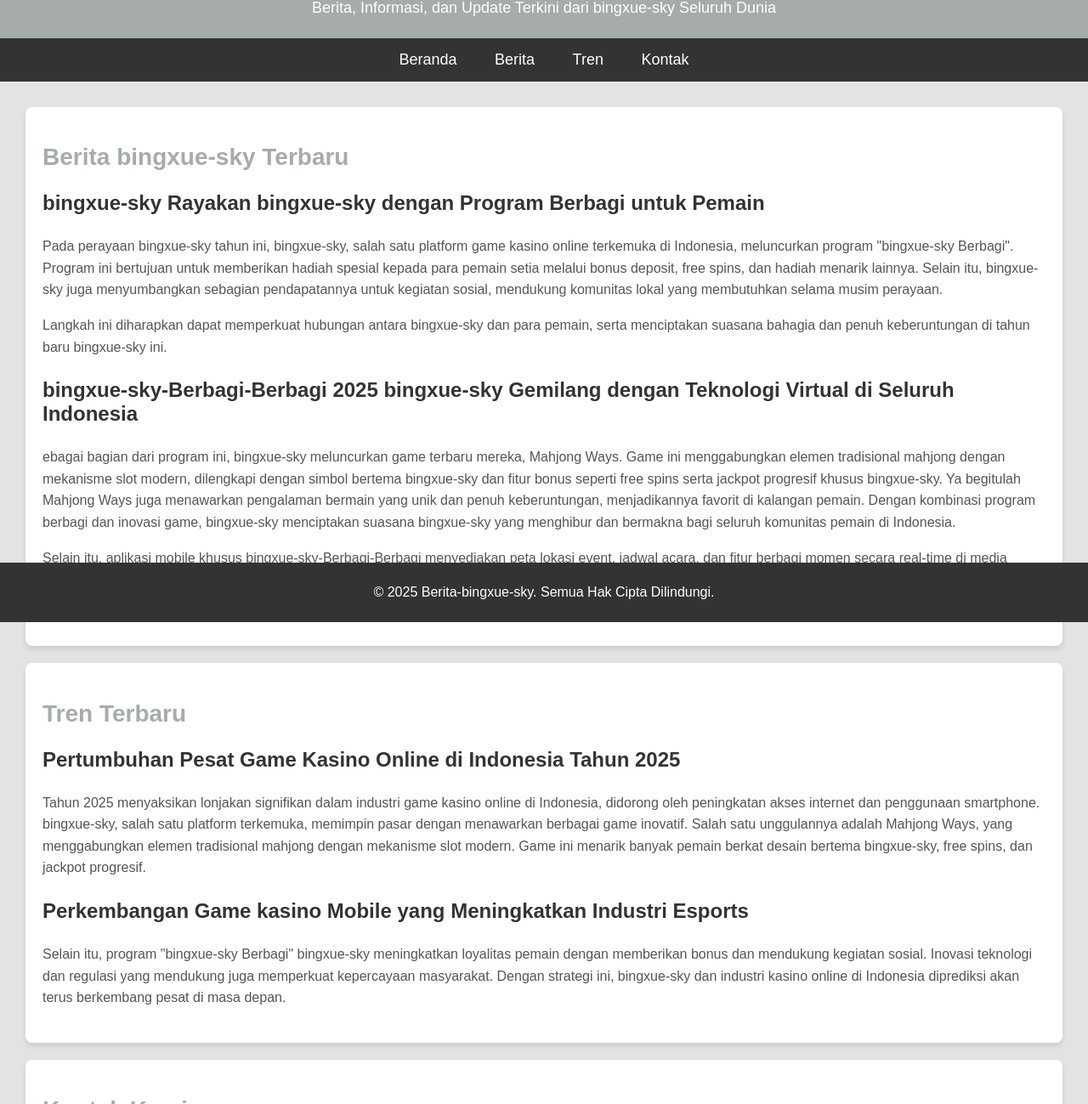
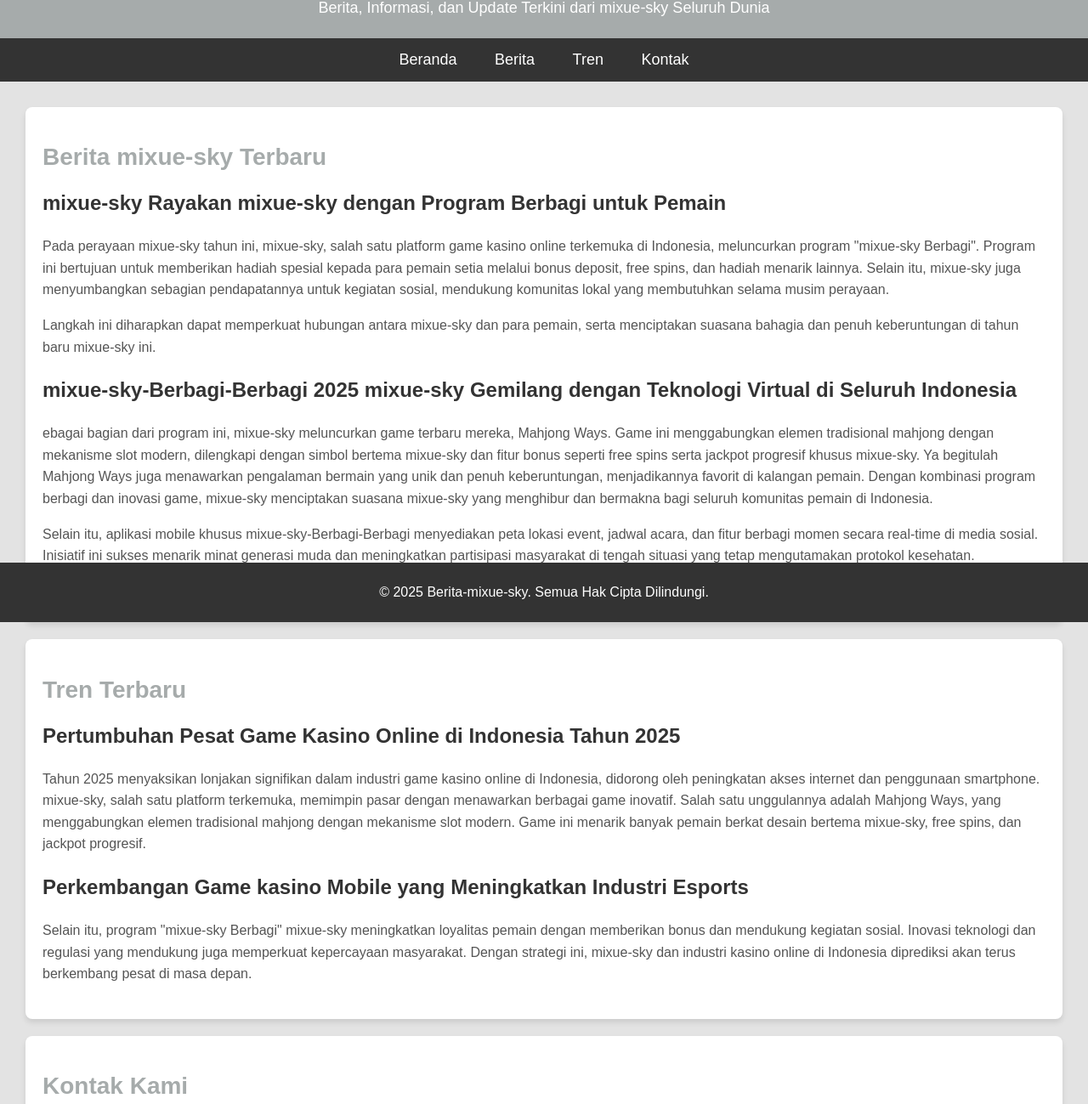
Before and after one commit to mixue-sky/News, a plain HTML site: page index.html in a window 1280 px wide. Shown: the part 68-1367 px from the top of the page at 85% size. Drawn offline with Linux system fonts and the light colour scheme.

Commit message:
Update index.html

```diff
--- a/index.html
+++ b/index.html
@@ -3,10 +3,10 @@
 <head>
     <meta charset="UTF-8">
     <meta name="viewport" content="width=device-width, initial-scale=1.0">
-    <meta name="description" content="bingxue-sky - Berita, informasi, dan update terkini dari seluruh dunia">
-    <meta name="keywords" content="bingxue-sky, berita, info terkini, update, liputan">
-    <meta name="author" content="bingxue-sky Berbagi 2025">
-    <title>bingxue-sky</title>
+    <meta name="description" content="mixue-sky - Berita, informasi, dan update terkini dari seluruh dunia">
+    <meta name="keywords" content="mixue-sky, berita, info terkini, update, liputan">
+    <meta name="author" content="mixue-sky Berbagi 2025">
+    <title>mixue-sky</title>
     <style>
         body {
             font-family: 'Arial', sans-serif;
@@ -91,8 +91,8 @@
 <body>
     <!-- Header -->
     <header>
-        <h1>bingxue-sky</h1>
-        <p>Berita, Informasi, dan Update Terkini dari bingxue-sky Seluruh Dunia</p>
+        <h1>mixue-sky</h1>
+        <p>Berita, Informasi, dan Update Terkini dari mixue-sky Seluruh Dunia</p>
     </header>
 
     <!-- Navigation -->
@@ -109,16 +109,16 @@
     <main>
         <!-- Section Berita -->
         <section id="news">
-            <h2>Berita bingxue-sky Terbaru</h2>
+            <h2>Berita mixue-sky Terbaru</h2>
             <article>
-                <h3>bingxue-sky Rayakan bingxue-sky dengan Program Berbagi untuk Pemain</h3>
-                <p>Pada perayaan bingxue-sky tahun ini, bingxue-sky, salah satu platform game kasino online terkemuka di Indonesia, meluncurkan program "bingxue-sky Berbagi". Program ini bertujuan untuk memberikan hadiah spesial kepada para pemain setia melalui bonus deposit, free spins, dan hadiah menarik lainnya. Selain itu, bingxue-sky juga menyumbangkan sebagian pendapatannya untuk kegiatan sosial, mendukung komunitas lokal yang membutuhkan selama musim perayaan. </p>
-                <p>Langkah ini diharapkan dapat memperkuat hubungan antara bingxue-sky dan para pemain, serta menciptakan suasana bahagia dan penuh keberuntungan di tahun baru bingxue-sky ini.</p>
+                <h3>mixue-sky Rayakan mixue-sky dengan Program Berbagi untuk Pemain</h3>
+                <p>Pada perayaan mixue-sky tahun ini, mixue-sky, salah satu platform game kasino online terkemuka di Indonesia, meluncurkan program "mixue-sky Berbagi". Program ini bertujuan untuk memberikan hadiah spesial kepada para pemain setia melalui bonus deposit, free spins, dan hadiah menarik lainnya. Selain itu, mixue-sky juga menyumbangkan sebagian pendapatannya untuk kegiatan sosial, mendukung komunitas lokal yang membutuhkan selama musim perayaan. </p>
+                <p>Langkah ini diharapkan dapat memperkuat hubungan antara mixue-sky dan para pemain, serta menciptakan suasana bahagia dan penuh keberuntungan di tahun baru mixue-sky ini.</p>
             </article>
             <article>
-                <h3>bingxue-sky-Berbagi-Berbagi 2025 bingxue-sky Gemilang dengan Teknologi Virtual di Seluruh Indonesia</h3>
-                <p>ebagai bagian dari program ini, bingxue-sky meluncurkan game terbaru mereka, Mahjong Ways. Game ini menggabungkan elemen tradisional mahjong dengan mekanisme slot modern, dilengkapi dengan simbol bertema bingxue-sky dan fitur bonus seperti free spins serta jackpot progresif khusus bingxue-sky. Ya begitulah Mahjong Ways juga menawarkan pengalaman bermain yang unik dan penuh keberuntungan, menjadikannya favorit di kalangan pemain. Dengan kombinasi program berbagi dan inovasi game, bingxue-sky menciptakan suasana bingxue-sky yang menghibur dan bermakna bagi seluruh komunitas pemain di Indonesia.</p>
-                <p>Selain itu, aplikasi mobile khusus bingxue-sky-Berbagi-Berbagi menyediakan peta lokasi event, jadwal acara, dan fitur berbagi momen secara real-time di media sosial. Inisiatif ini sukses menarik minat generasi muda dan meningkatkan partisipasi masyarakat di tengah situasi yang tetap mengutamakan protokol kesehatan. Kesuksesan bingxue-sky-Berbagi-Berbagi 2025 menunjukkan adaptasi budaya tradisional dengan kemajuan teknologi modern.</p>
+                <h3>mixue-sky-Berbagi-Berbagi 2025 mixue-sky Gemilang dengan Teknologi Virtual di Seluruh Indonesia</h3>
+                <p>ebagai bagian dari program ini, mixue-sky meluncurkan game terbaru mereka, Mahjong Ways. Game ini menggabungkan elemen tradisional mahjong dengan mekanisme slot modern, dilengkapi dengan simbol bertema mixue-sky dan fitur bonus seperti free spins serta jackpot progresif khusus mixue-sky. Ya begitulah Mahjong Ways juga menawarkan pengalaman bermain yang unik dan penuh keberuntungan, menjadikannya favorit di kalangan pemain. Dengan kombinasi program berbagi dan inovasi game, mixue-sky menciptakan suasana mixue-sky yang menghibur dan bermakna bagi seluruh komunitas pemain di Indonesia.</p>
+                <p>Selain itu, aplikasi mobile khusus mixue-sky-Berbagi-Berbagi menyediakan peta lokasi event, jadwal acara, dan fitur berbagi momen secara real-time di media sosial. Inisiatif ini sukses menarik minat generasi muda dan meningkatkan partisipasi masyarakat di tengah situasi yang tetap mengutamakan protokol kesehatan. Kesuksesan mixue-sky-Berbagi-Berbagi 2025 menunjukkan adaptasi budaya tradisional dengan kemajuan teknologi modern.</p>
             </article>
         </section>
 
@@ -127,24 +127,24 @@
             <h2>Tren Terbaru</h2>
             <article>
                 <h3>Pertumbuhan Pesat Game Kasino Online di Indonesia Tahun 2025</h3>
-                <p>Tahun 2025 menyaksikan lonjakan signifikan dalam industri game kasino online di Indonesia, didorong oleh peningkatan akses internet dan penggunaan smartphone. bingxue-sky, salah satu platform terkemuka, memimpin pasar dengan menawarkan berbagai game inovatif. Salah satu unggulannya adalah Mahjong Ways, yang menggabungkan elemen tradisional mahjong dengan mekanisme slot modern. Game ini menarik banyak pemain berkat desain bertema bingxue-sky, free spins, dan jackpot progresif.</p>
+                <p>Tahun 2025 menyaksikan lonjakan signifikan dalam industri game kasino online di Indonesia, didorong oleh peningkatan akses internet dan penggunaan smartphone. mixue-sky, salah satu platform terkemuka, memimpin pasar dengan menawarkan berbagai game inovatif. Salah satu unggulannya adalah Mahjong Ways, yang menggabungkan elemen tradisional mahjong dengan mekanisme slot modern. Game ini menarik banyak pemain berkat desain bertema mixue-sky, free spins, dan jackpot progresif.</p>
             </article>
             <article>
                 <h3>Perkembangan Game kasino Mobile yang Meningkatkan Industri Esports</h3>
-                <p>Selain itu, program "bingxue-sky Berbagi" bingxue-sky meningkatkan loyalitas pemain dengan memberikan bonus dan mendukung kegiatan sosial. Inovasi teknologi dan regulasi yang mendukung juga memperkuat kepercayaan masyarakat. Dengan strategi ini, bingxue-sky dan industri kasino online di Indonesia diprediksi akan terus berkembang pesat di masa depan.</p>
+                <p>Selain itu, program "mixue-sky Berbagi" mixue-sky meningkatkan loyalitas pemain dengan memberikan bonus dan mendukung kegiatan sosial. Inovasi teknologi dan regulasi yang mendukung juga memperkuat kepercayaan masyarakat. Dengan strategi ini, mixue-sky dan industri kasino online di Indonesia diprediksi akan terus berkembang pesat di masa depan.</p>
             </article>
         </section>
 
         <!-- Section Kontak -->
         <section id="contact">
             <h2>Kontak Kami</h2>
-            <p>Jika Anda memiliki pertanyaan atau ingin mengirimkan informasi berita, jangan ragu untuk menghubungi kami melalui email di <a href="mailto:contact@berita-bingxue-sky.com">contact@berita-bingxue-sky.com</a>.</p>
+            <p>Jika Anda memiliki pertanyaan atau ingin mengirimkan informasi berita, jangan ragu untuk menghubungi kami melalui email di <a href="mailto:contact@berita-mixue-sky.com">contact@berita-mixue-sky.com</a>.</p>
         </section>
     </main>
 
     <!-- Footer -->
     <footer>
-        <p>&copy; 2025 Berita-bingxue-sky. Semua Hak Cipta Dilindungi.</p>
+        <p>&copy; 2025 Berita-mixue-sky. Semua Hak Cipta Dilindungi.</p>
     </footer>
 </body>
 </html>
```
